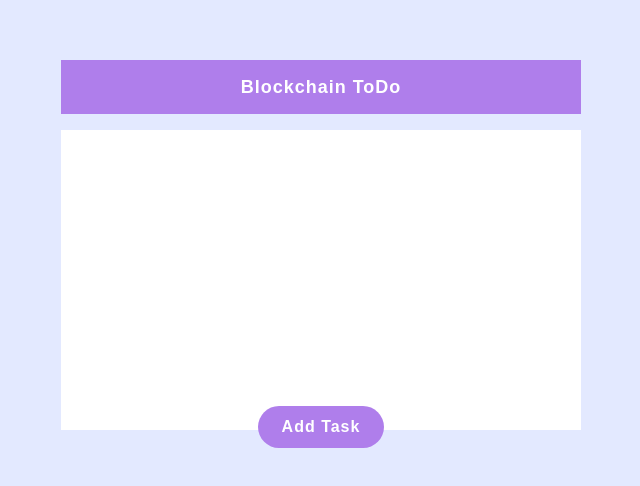
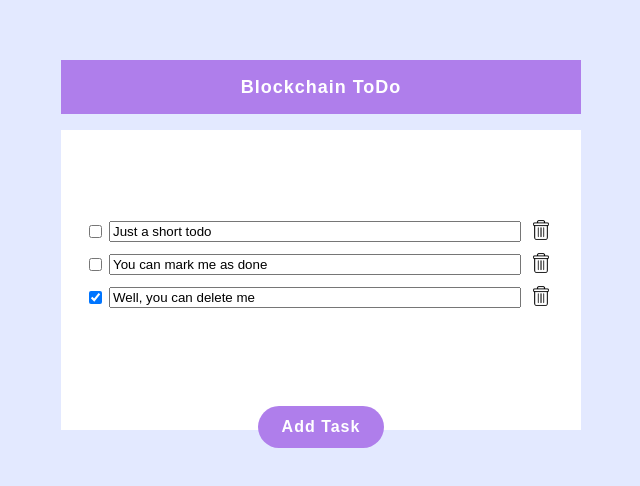
Before and after one commit to khorotyan/blockchain-todo-eth, a React (Create React App) app: page / in a window 1280 px wide. Shown: the part 146-632 px from the top of the page, without its empty margins (319-959 px from the left). Built offline with nearby package versions, Linux system fonts and the light colour scheme.

Commit message:
Edit, mark, and delete a task

```diff
--- a/src/atoms/Button/Button.scss
+++ b/src/atoms/Button/Button.scss
@@ -7,4 +7,10 @@
   font-size: 1.6rem;
   font-weight: 600;
   letter-spacing: 1px;
+  transition: 0.3s;
+  cursor: pointer;
+
+  &:hover {
+    background-color: #9d65e2;
+  }
 }
--- /dev/null
+++ b/src/atoms/Checkbox/Checkbox.scss
@@ -0,0 +1,3 @@
+.CustomCheckbox {
+
+}
--- /dev/null
+++ b/src/atoms/Checkbox/Checkbox.tsx
@@ -0,0 +1,14 @@
+import "./Checkbox.scss";
+
+type CheckboxProps = {
+  isChecked: boolean,
+  onCheckClick: React.MouseEventHandler<HTMLInputElement>,
+}
+
+const Checkbox: React.FC<CheckboxProps> = ({ isChecked = false, onCheckClick }) => {
+  return <div>
+    <input type="checkbox" checked={isChecked} onClick={onCheckClick}/>
+  </div>
+};
+
+export default Checkbox;
--- a/src/atoms/index.ts
+++ b/src/atoms/index.ts
@@ -1 +1,2 @@
 export { default as Button } from "./Button/Button";
+export { default as Checkbox } from "./Checkbox/Checkbox";
--- /dev/null
+++ b/src/components/Tasks/Task/Task.scss
@@ -0,0 +1,20 @@
+.Task {
+  display: flex;
+  align-items: center;
+  margin-bottom: 8px;
+
+  &__Input {
+    width: 100%;
+    margin: 0 4px;
+  }
+
+  &__RemoveButton {
+    background-color: transparent;
+    border: none;
+
+    &__Icon {
+      width: 20px;
+      height: 20px;
+    }
+  }
+}
--- /dev/null
+++ b/src/components/Tasks/Task/Task.tsx
@@ -0,0 +1,29 @@
+import React from "react";
+import { Checkbox } from "../../../atoms";
+import removeIcon from "../../../assets/Icons/remove.png";
+
+import "./Task.scss";
+
+type TaskProps = {
+  text: string,
+  isChecked: boolean,
+  onCheckClick: React.MouseEventHandler<HTMLInputElement>,
+  onTextChange: Function,
+  onTaskRemove: React.MouseEventHandler<HTMLButtonElement>,
+}
+
+const Task: React.FC<TaskProps> = ({ text, isChecked, onCheckClick, onTextChange, onTaskRemove }) => {
+  const handleTextChange = (event: React.FormEvent<HTMLInputElement>) => {
+    onTextChange(event.currentTarget.value);
+  }
+
+  return <div className="Task">
+    <Checkbox isChecked={isChecked} onCheckClick={onCheckClick}/>
+    <input className="Task__Input" type="text" value={text} onChange={handleTextChange}/>
+    <button className="Task__RemoveButton" onClick={onTaskRemove}>
+      <img className="Task__RemoveButton__Icon" src={removeIcon} alt="Remove task"/>
+    </button>
+  </div>
+}
+
+export default Task;
--- /dev/null
+++ b/src/components/Tasks/Task/index.ts
@@ -0,0 +1 @@
+export { default } from "./Task";
--- a/src/components/Tasks/Tasks.scss
+++ b/src/components/Tasks/Tasks.scss
@@ -19,6 +19,10 @@
       min-height: 300px;
       width: 100%;
       background-color: #ffffff;
+      padding: 24px 24px 48px 24px;
+      display: flex;
+      flex-direction: column;
+      justify-content: center;
     }
 
     &__ButtonContainer {
--- a/src/components/Tasks/Tasks.tsx
+++ b/src/components/Tasks/Tasks.tsx
@@ -1,17 +1,84 @@
+import { useState } from "react";
+
 import { Button } from "../../atoms";
 import Header from "../Header";
+import Task from "./Task";
 
 import "./Tasks.scss";
 
+const randTasks = [
+  {
+    id: "1",
+    text: "Just a short todo",
+    isChecked: false,
+    isRemoved: false,
+  },
+  {
+    id: "2",
+    text: "You can mark me as done",
+    isChecked: false,
+    isRemoved: false,
+  },
+  {
+    id: "3",
+    text: "Well, you can delete me",
+    isChecked: true,
+    isRemoved: false,
+  }
+];
+
 const Tasks: React.FC = () => {
+  const [tasks, setTasks] = useState(randTasks);
+
   const handleTaskAddClick = () => {
 
+  }
+
+  const handleTaskCheckClick = (id: string) => {
+    const tasksCopy = [...tasks];
+    const task = tasksCopy.find(task => task.id === id);
+
+    if (task) {
+      task.isChecked = !task.isChecked;
+      setTasks(tasksCopy);
+    }
+  }
+
+  const handleTaskTextChange = (newText: string, id: string) => {
+    const tasksCopy = [...tasks];
+    const task = tasksCopy.find(task => task.id === id);
+
+    if (task) {
+      task.text = newText;
+      setTasks(tasksCopy);
+    }
+  }
+
+  const handleTaskRemove = (id: string) => {
+    const tasksCopy = [...tasks];
+    const task = tasksCopy.find(task => task.id === id);
+
+    if (task) {
+      task.isRemoved = true;
+      setTasks(tasksCopy);
+    }
   }
 
   return <div className="Tasks">
     <div className="Tasks__Wrapper">
       <Header margin="0 0 16px 0"/>
-      <div className="Tasks__Wrapper__Body"></div>
+      <div className="Tasks__Wrapper__Body">
+        {tasks.filter(task => task.isRemoved === false).map((task) =>
+          <Task
+            key={task.id}
+            text={task.text}
+            isChecked={task.isChecked}
+            onCheckClick={() => handleTaskCheckClick(task.id)}
+            onTextChange={(newText: string) => handleTaskTextChange(newText, task.id)}
+            onTaskRemove={() => handleTaskRemove(task.id)}
+          />
+        )}
+      </div>
       <div className="Tasks__Wrapper__ButtonContainer">
         <Button label="Add Task" onClick={handleTaskAddClick}/>
       </div>
```
Also changed, not shown: src/assets/Icons/remove.png (added), src/atoms/Button/Button.tsx (line endings or trailing spaces).
